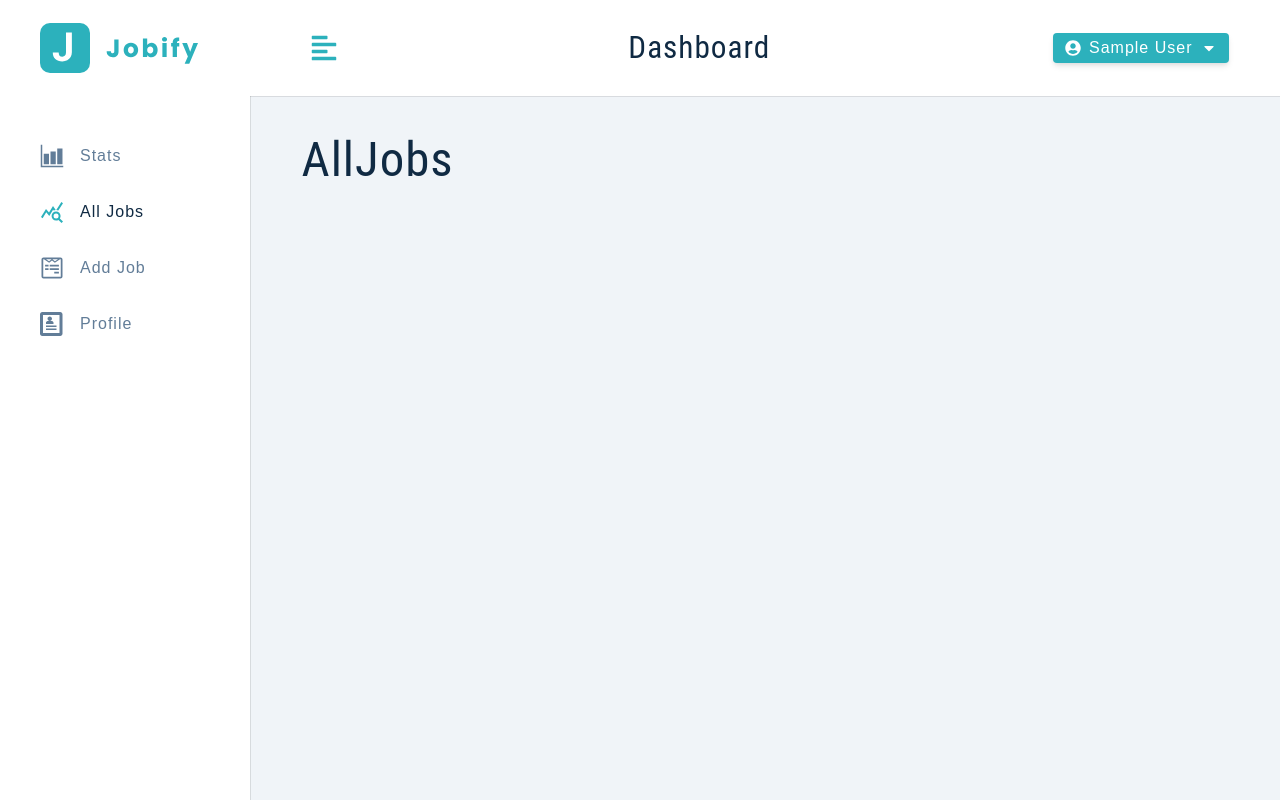
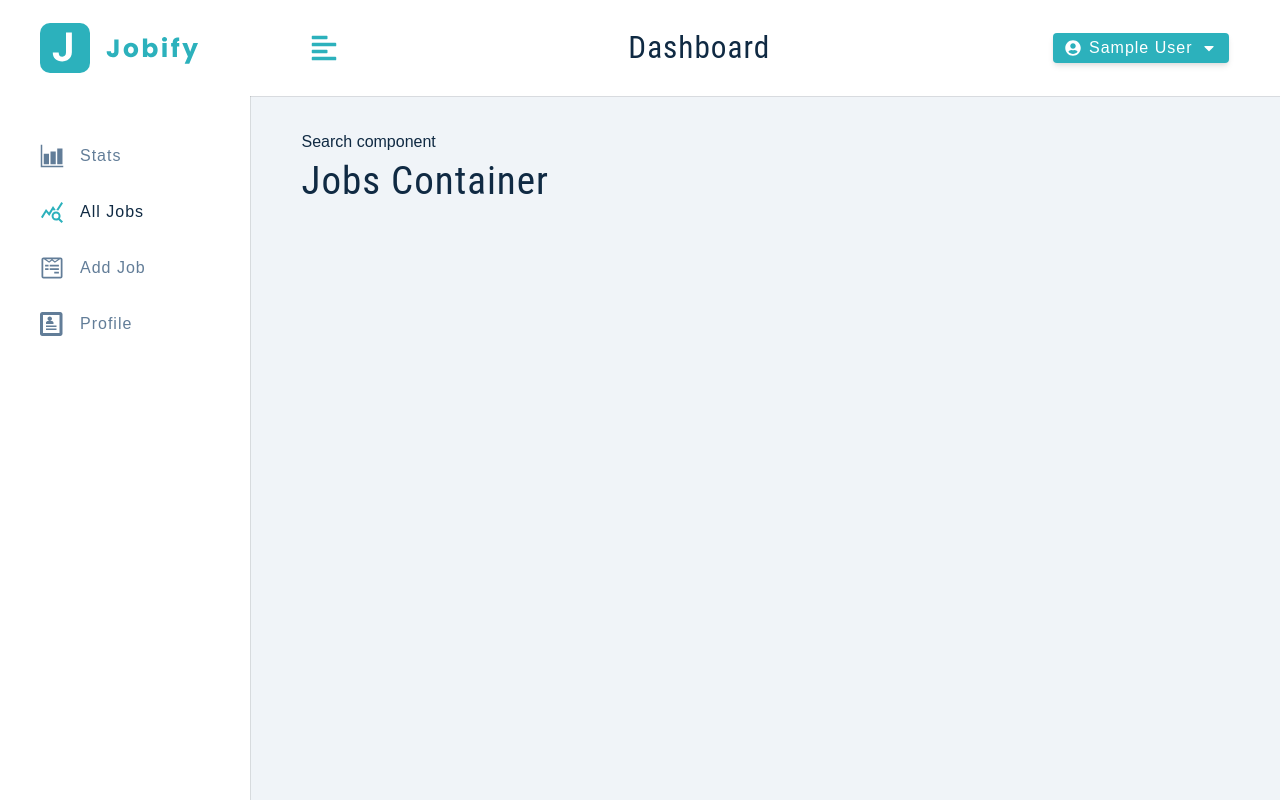
Before and after one commit to tavolafourcade/jobify, a React (Create React App) app in the folder client/: page /all-jobs in a window 1280 px wide. Built offline with nearby package versions, Linux system fonts and the light colour scheme; sample sign-in values are in the browser's storage.

Commit message:
[ ADD ] All Jobs Page setup [ ADD ] SearchContainer [ ADD ] JobsContainer [ ADD ] Job [ ADD ] JobInfo

```diff
--- /dev/null
+++ b/client/src/components/JobsContainer.jsx
@@ -0,0 +1,9 @@
+import React from 'react'
+
+function JobsContainer() {
+  return (
+    <h2>Jobs Container</h2>
+  )
+}
+
+export default JobsContainer
--- /dev/null
+++ b/client/src/components/SearchContainer.jsx
@@ -0,0 +1,9 @@
+import React from 'react'
+
+function SearchContainer() {
+  return (
+    <div>Search component</div>
+  )
+}
+
+export default SearchContainer
--- a/client/src/components/index.jsx
+++ b/client/src/components/index.jsx
@@ -5,7 +5,17 @@ import Navbar from './Navbar'
 import SmallSiderbar from './SmallSiderbar'
 import BigSidebar from './BigSidebar'
 import FormRowSelect from './FormRowSelect'
+import SearchContainer from './SearchContainer'
+import JobsContainer from './JobsContainer'
 
 export {
-  Logo, FormRow, Alert, Navbar, SmallSiderbar, BigSidebar, FormRowSelect,
+  Logo,
+  FormRow,
+  Alert,
+  Navbar,
+  SmallSiderbar,
+  BigSidebar,
+  FormRowSelect,
+  SearchContainer,
+  JobsContainer,
 }
--- a/client/src/context/appContext.jsx
+++ b/client/src/context/appContext.jsx
@@ -228,7 +228,7 @@ function AppProvider({ children }) {
       })
     } catch (error) {
       console.log('error.response', error.response)
-      logoutUser()
+      // logoutUser()
     }
     clearAlert()
   }
--- a/client/src/pages/dashboard/AllJobs.jsx
+++ b/client/src/pages/dashboard/AllJobs.jsx
@@ -1,8 +1,12 @@
 import React from 'react'
+import { SearchContainer, JobsContainer } from '../../components'
 
 function AllJobs() {
   return (
-    <h1>AllJobs</h1>
+    <>
+      <SearchContainer />
+      <JobsContainer />
+    </>
   )
 }
 
```
Also changed, not shown: client/src/components/Job.jsx (added, +9 -0 lines), client/src/components/JobInfo.jsx (added, +9 -0 lines).
